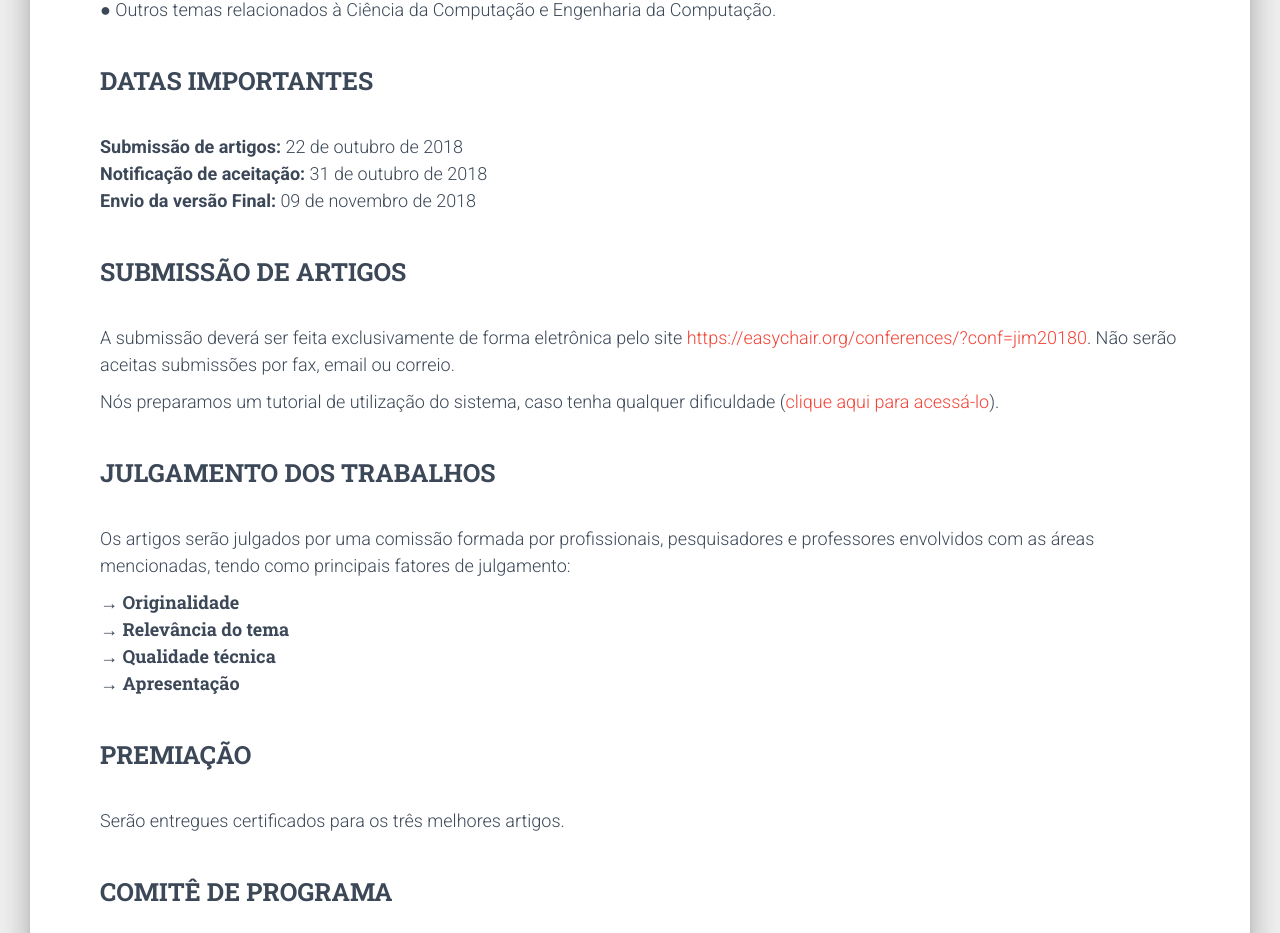
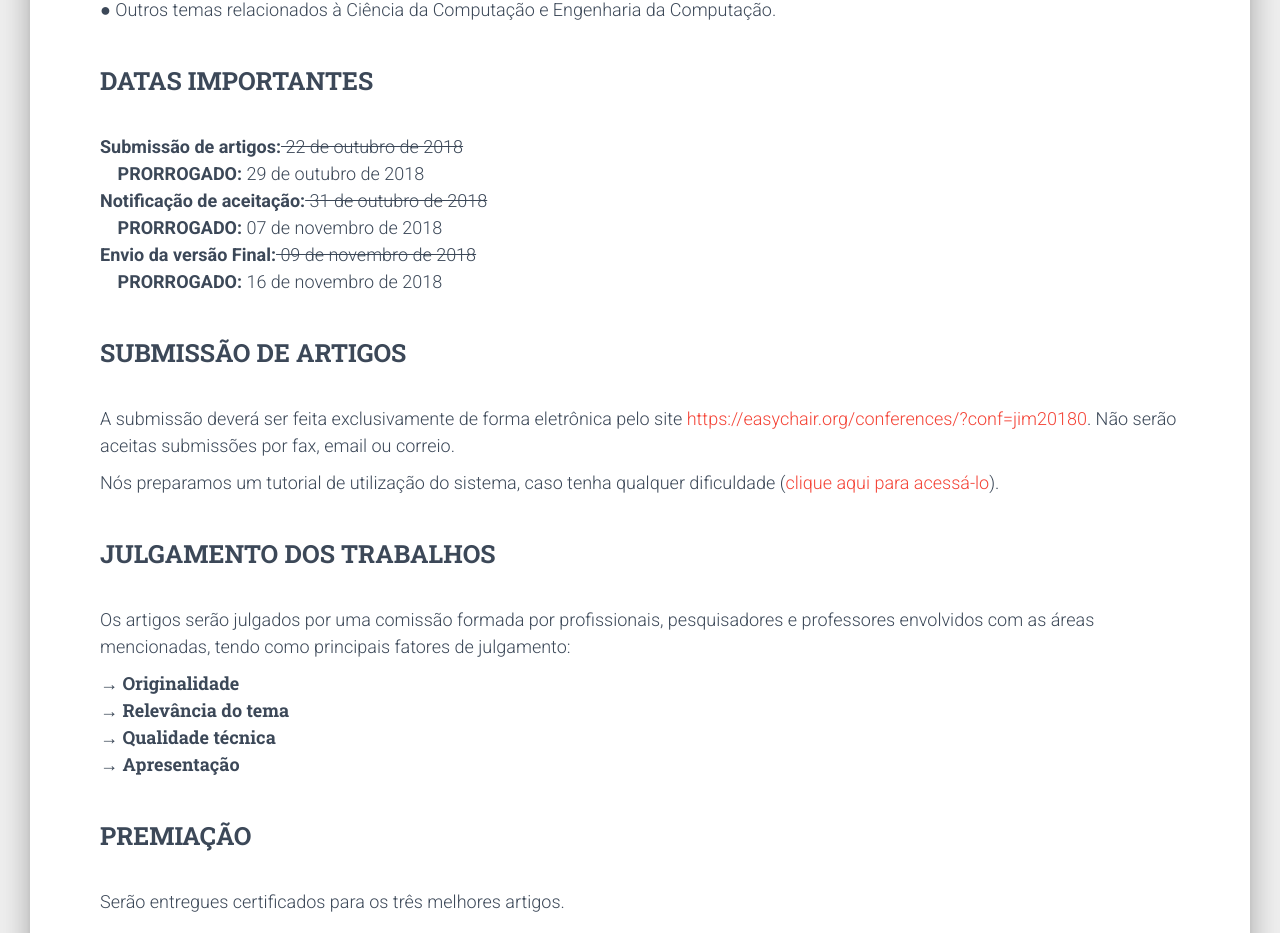
Before and after one commit to micaelgomes/jim2018, a plain HTML site: page sub_trabalho.html in a window 1280 px wide. Shown: the part 1309-2242 px from the top of the page. Drawn offline with Linux system fonts and the light colour scheme.

Commit message:
datas prorrogadas

```diff
--- a/sub_trabalho.html
+++ b/sub_trabalho.html
@@ -140,9 +140,12 @@
 				</div>
 				<div class="row">
 					<div class="col-lg-12  col-lg-offset-2 ">
-				      <h4><b>Submissão de artigos:</b>        22 de outubro de 2018<br>
-							<b>Notificação de aceitação:</b>   31 de outubro de 2018<br>
-							<b>Envio da versão Final:</b>        09 de novembro de 2018<br>
+				      <h4><b>Submissão de artigos:</b><strike> 22 de outubro de 2018 </strike> <br>
+								&nbsp;&nbsp;&nbsp;&nbsp;<b>PRORROGADO:</b>  29 de outubro de 2018 <br>
+							<b>Notificação de aceitação:</b><strike> 31 de outubro de 2018 </strike> <br>
+								&nbsp;&nbsp;&nbsp;&nbsp;<b>PRORROGADO:</b>  07 de novembro de 2018 <br>
+							<b>Envio da versão Final:</b><strike> 09 de novembro de 2018 </strike> <br>
+								&nbsp;&nbsp;&nbsp;&nbsp;<b>PRORROGADO:</b>  16 de novembro de 2018 <br>
 </h4>
 					</div>
 				</div>
```
